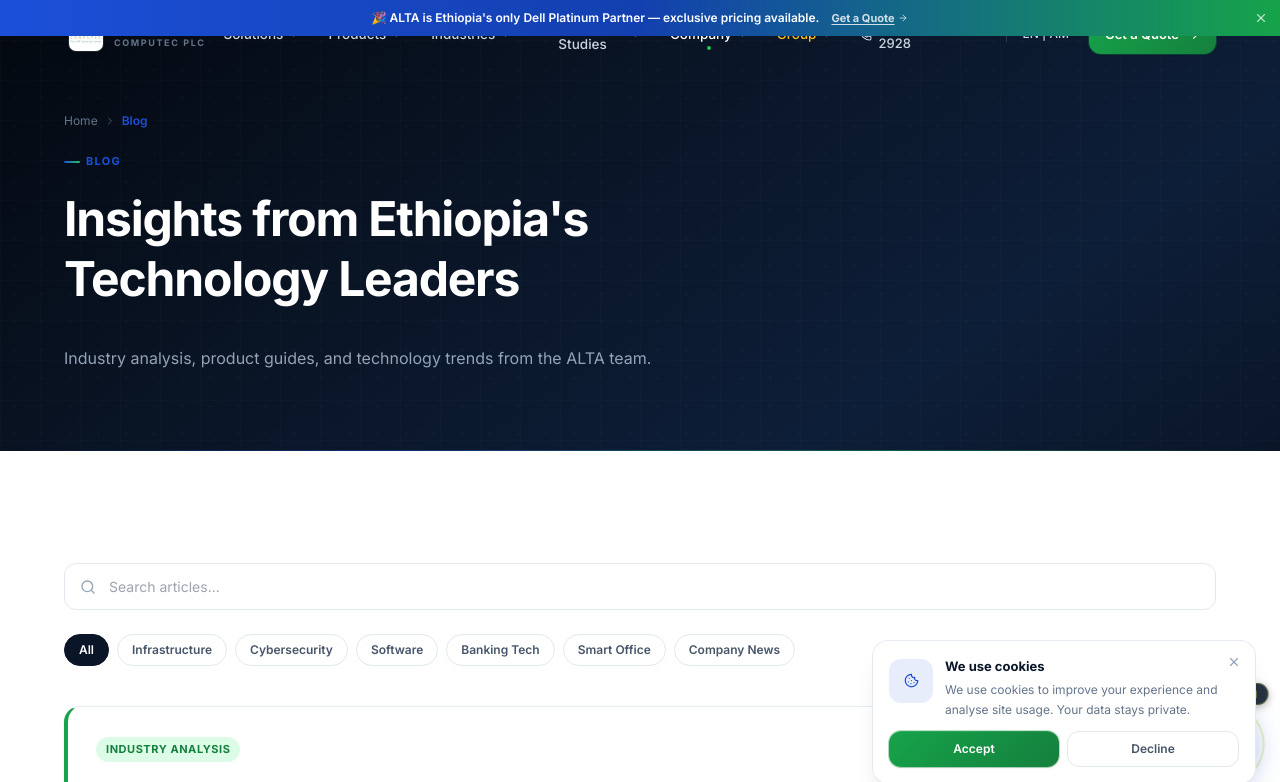
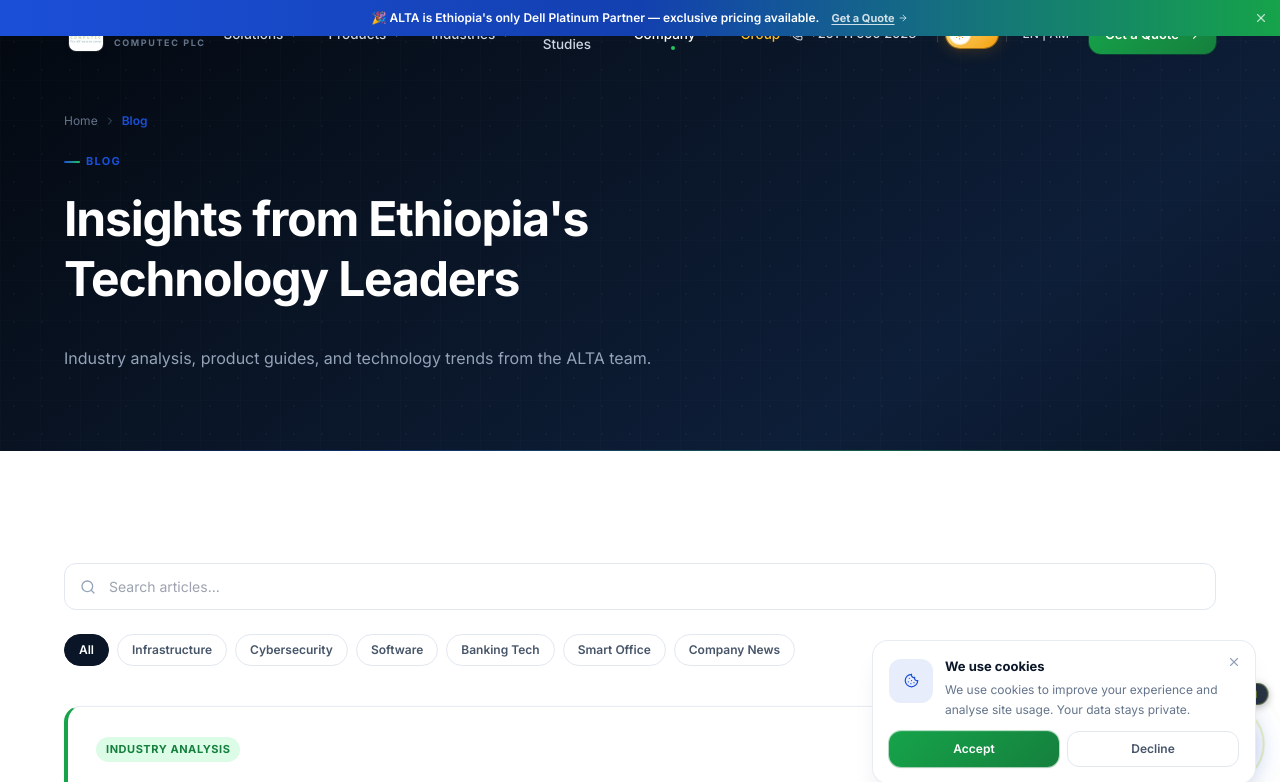
Before and after one commit to teddymillion/alta_computec, a React (Vite) app: page /blog in a window 1280 px wide. Shown: the top 782 px of the page. Built offline with nearby package versions, Linux system fonts and the light colour scheme.

Commit message:
refine the whole page to be primium

```diff
--- a/index.html
+++ b/index.html
@@ -14,6 +14,9 @@
     <link rel="preconnect" href="https://fonts.gstatic.com" crossorigin />
     <link href="https://fonts.googleapis.com/css2?family=Inter:opsz,wght@14..32,300;14..32,400;14..32,500;14..32,600;14..32,700;14..32,800;14..32,900&display=swap" rel="stylesheet" />
     <title>ALTA Computec PLC — Ethiopia's #1 Enterprise IT Partner</title>
+    <script>
+      (function(){var t=localStorage.getItem('alta_theme')||'light';if(t==='dark')document.documentElement.classList.add('dark');})();
+    </script>
   </head>
   <body>
     <div id="root"></div>
--- a/src/App.jsx
+++ b/src/App.jsx
@@ -1,5 +1,6 @@
 import { useState, useEffect } from 'react';
 import { Routes, Route } from 'react-router-dom';
+import { ThemeProvider } from './context/ThemeContext';
 
 import Navbar from './components/Navbar';
 import Hero from './components/Hero';
@@ -73,7 +74,7 @@ export default function App() {
   }
 
   return (
-    <>
+    <ThemeProvider>
       <div id="scroll-progress" style={{ width: `${scrollProgress}%` }} aria-hidden="true" />
       <AnnouncementBanner />
       <Routes>
@@ -89,6 +90,6 @@ export default function App() {
         <Route path="/group" element={<GroupPage />} />
       </Routes>
       <CookieConsent />
-    </>
+    </ThemeProvider>
   );
 }
--- a/src/components/Navbar.jsx
+++ b/src/components/Navbar.jsx
@@ -1,6 +1,7 @@
 import { useState, useEffect, useRef } from 'react';
 import { ChevronDown, Menu, X, Phone, ArrowRight } from 'lucide-react';
 import { Link, useNavigate, useLocation } from 'react-router-dom';
+import ThemeToggle from './ThemeToggle';
 
 const LATA_MEGA = [
   { label: 'About LATA',        href: 'https://coffeelata.com/about' },
@@ -174,7 +175,7 @@ export default function Navbar() {
             </Link>
 
             {/* Desktop Nav */}
-            <nav className="hidden lg:flex items-center" aria-label="Main navigation">
+            <nav className="hidden lg:flex items-center min-w-0" aria-label="Main navigation">
               {NAV_ITEMS.map((item) => {
                 const active = isActive(item);
                 return (
@@ -342,14 +343,16 @@ export default function Navbar() {
             </nav>
 
             {/* Right Actions */}
-            <div className="hidden lg:flex items-center gap-2">
+            <div className="hidden lg:flex items-center gap-2 flex-shrink-0 whitespace-nowrap">
               <a href="tel:+251115502928" className="flex items-center gap-1.5 text-[13px] font-medium px-3 py-2 rounded-lg transition-colors duration-150 text-slate-300 hover:text-white" aria-label="Call ALTA Computec">
                 <Phone size={13} aria-hidden="true" />
                 <span className="hidden xl:inline">+251 11 550 2928</span>
               </a>
               <div className="w-px h-4 bg-white/15" aria-hidden="true" />
+              <ThemeToggle />
+              <div className="w-px h-4 bg-white/15" aria-hidden="true" />
               <button className="text-[12px] font-medium px-2 py-1.5 rounded-lg transition-colors duration-150 text-slate-300 hover:text-white" aria-label="Switch language">EN | AM</button>
-              <Link to="/contact" className="btn-primary !text-[13px] !px-4 !py-2.5 ml-1" style={{ minHeight: '38px' }}>
+              <Link to="/contact" className="btn-primary !text-[13px] !px-4 !py-2.5 ml-1 whitespace-nowrap" style={{ minHeight: '38px' }}>
                 Get a Quote <ArrowRight size={13} />
               </Link>
             </div>
--- /dev/null
+++ b/src/components/ThemeToggle.jsx
@@ -0,0 +1,79 @@
+import { Sun, Moon } from 'lucide-react';
+import { useTheme } from '../context/ThemeContext';
+
+export default function ThemeToggle() {
+  const { theme, toggleTheme } = useTheme();
+  const isDark = theme === 'dark';
+
+  return (
+    <button
+      onClick={toggleTheme}
+      aria-label={isDark ? 'Switch to light mode' : 'Switch to dark mode'}
+      aria-pressed={isDark}
+      className="focus-visible:outline-none focus-visible:ring-2 focus-visible:ring-alta-blue rounded-full flex-shrink-0"
+      style={{
+        position: 'relative',
+        display: 'flex',
+        alignItems: 'center',
+        width: '52px',
+        height: '28px',
+        borderRadius: '14px',
+        padding: 0,
+        border: 'none',
+        cursor: 'pointer',
+        flexShrink: 0,
+        background: isDark
+          ? 'linear-gradient(135deg, #060D1A 0%, #1B4FD8 100%)'
+          : 'linear-gradient(135deg, #FDE68A 0%, #F59E0B 100%)',
+        boxShadow: isDark
+          ? '0 0 0 1px rgba(27,79,216,0.5), 0 0 18px rgba(27,79,216,0.3), inset 0 1px 0 rgba(255,255,255,0.07)'
+          : '0 0 0 1px rgba(245,158,11,0.6), 0 0 18px rgba(245,158,11,0.25), inset 0 1px 0 rgba(255,255,255,0.45)',
+        transition: 'background 0.4s ease, box-shadow 0.4s ease',
+      }}
+    >
+      {/* Tiny star dots visible in dark mode */}
+      <span
+        aria-hidden="true"
+        style={{
+          position: 'absolute',
+          inset: 0,
+          borderRadius: '14px',
+          overflow: 'hidden',
+          pointerEvents: 'none',
+          opacity: isDark ? 1 : 0,
+          transition: 'opacity 0.3s ease',
+        }}
+      >
+        <span style={{ position: 'absolute', width: 2, height: 2, borderRadius: '50%', background: 'rgba(255,255,255,0.7)', top: 7, left: 8 }} />
+        <span style={{ position: 'absolute', width: 1.5, height: 1.5, borderRadius: '50%', background: 'rgba(255,255,255,0.45)', top: 15, left: 13 }} />
+        <span style={{ position: 'absolute', width: 1, height: 1, borderRadius: '50%', background: 'rgba(255,255,255,0.55)', top: 10, left: 17 }} />
+      </span>
+
+      {/* Sliding knob */}
+      <span
+        aria-hidden="true"
+        style={{
+          position: 'absolute',
+          top: '4px',
+          left: isDark ? '24px' : '4px',
+          width: '20px',
+          height: '20px',
+          borderRadius: '50%',
+          background: '#ffffff',
+          display: 'flex',
+          alignItems: 'center',
+          justifyContent: 'center',
+          boxShadow: isDark
+            ? '0 2px 8px rgba(0,0,0,0.55), 0 0 0 1px rgba(255,255,255,0.08)'
+            : '0 2px 8px rgba(245,158,11,0.35), 0 0 0 1px rgba(255,255,255,0.9)',
+          transition: 'left 0.38s cubic-bezier(0.34,1.56,0.64,1), box-shadow 0.3s ease',
+        }}
+      >
+        {isDark
+          ? <Moon size={11} style={{ color: '#1B4FD8' }} />
+          : <Sun size={11} style={{ color: '#F59E0B' }} />
+        }
+      </span>
+    </button>
+  );
+}
--- /dev/null
+++ b/src/context/ThemeContext.jsx
@@ -0,0 +1,29 @@
+import { createContext, useContext, useEffect, useState } from 'react';
+
+const ThemeContext = createContext(null);
+
+export function ThemeProvider({ children }) {
+  const [theme, setTheme] = useState(
+    () => localStorage.getItem('alta_theme') || 'light'
+  );
+
+  useEffect(() => {
+    const root = document.documentElement;
+    if (theme === 'dark') {
+      root.classList.add('dark');
+    } else {
+      root.classList.remove('dark');
+    }
+    localStorage.setItem('alta_theme', theme);
+  }, [theme]);
+
+  const toggleTheme = () => setTheme(t => (t === 'dark' ? 'light' : 'dark'));
+
+  return (
+    <ThemeContext.Provider value={{ theme, toggleTheme }}>
+      {children}
+    </ThemeContext.Provider>
+  );
+}
+
+export const useTheme = () => useContext(ThemeContext);
--- a/src/index.css
+++ b/src/index.css
@@ -409,3 +409,145 @@
 .loading-bar {
   animation: progressFill 1.2s cubic-bezier(0.4, 0, 0.2, 1) forwards;
 }
+
+/* ─── Dark Mode ─────────────────────────────────────────────────────────────── */
+
+/* Smooth body transition when theme switches */
+body { transition: background-color 0.3s ease, color 0.3s ease; }
+
+html.dark { color-scheme: dark; }
+
+html.dark body {
+  background-color: #060D1A;
+  color: #F1F5F9;
+}
+
+html.dark ::selection {
+  background-color: rgba(27,79,216,0.35);
+  color: #F1F5F9;
+}
+
+/* ── Section & page backgrounds ── */
+html.dark .section-depth-light {
+  background: #060D1A;
+  box-shadow: inset 0 1px 0 rgba(255,255,255,0.04), inset 0 -1px 0 rgba(255,255,255,0.02);
+}
+html.dark .bg-white {
+  background-color: #0D1B2E;
+}
+html.dark .bg-slate-50\/80 {
+  background-color: rgba(6,13,26,0.9) !important;
+}
+html.dark .bg-slate-50 {
+  background-color: #060D1A !important;
+}
+html.dark .bg-slate-100 {
+  background-color: rgba(255,255,255,0.06) !important;
+}
+html.dark .bg-blue-50 {
+  background-color: rgba(59,130,246,0.12) !important;
+}
+html.dark .bg-green-50 {
+  background-color: rgba(34,197,94,0.12) !important;
+}
+html.dark .bg-amber-50 {
+  background-color: rgba(245,158,11,0.12) !important;
+}
+html.dark .bg-red-50 {
+  background-color: rgba(239,68,68,0.12) !important;
+}
+html.dark .bg-purple-50 {
+  background-color: rgba(139,92,246,0.12) !important;
+}
+html.dark .bg-yellow-50 {
+  background-color: rgba(234,179,8,0.12) !important;
+}
+
+/* ── Card component ── */
+html.dark .card-light {
+  background: rgba(13,27,46,0.95);
+  border-color: rgba(255,255,255,0.08);
+  box-shadow: 0 1px 3px rgba(0,0,0,0.35), 0 1px 2px rgba(0,0,0,0.25);
+}
+html.dark .card-light:hover {
+  border-color: rgba(255,255,255,0.13);
+  box-shadow: 0 12px 32px rgba(0,0,0,0.45), 0 4px 8px rgba(0,0,0,0.3);
+}
+
+/* ── Typography ── */
+html.dark .section-heading { color: #F1F5F9; }
+html.dark .section-subheading { color: #94A3B8; }
+html.dark .text-navy-900 { color: #F1F5F9; }
+html.dark .text-slate-700 { color: #CBD5E1; }
+html.dark .text-slate-600 { color: #CBD5E1; }
+html.dark .text-slate-500 { color: #94A3B8; }
+html.dark .text-blue-700  { color: #93C5FD; }
+html.dark .text-green-700 { color: #86EFAC; }
+html.dark .text-amber-700 { color: #FCD34D; }
+html.dark .text-red-700   { color: #FCA5A5; }
+html.dark .text-purple-700{ color: #C4B5FD; }
+html.dark .text-yellow-700{ color: #FDE047; }
+html.dark .text-slate-900 { color: #F1F5F9; }
+
+/* ── Borders ── */
+html.dark .border-slate-200 { border-color: rgba(255,255,255,0.09); }
+html.dark .border-slate-200\/80 { border-color: rgba(255,255,255,0.07); }
+html.dark .border-slate-300 { border-color: rgba(255,255,255,0.13); }
+html.dark .border-slate-100 { border-color: rgba(255,255,255,0.05); }
+html.dark .border-amber-200\/80 { border-color: rgba(245,158,11,0.28); }
+html.dark .border-blue-200\/80  { border-color: rgba(59,130,246,0.28); }
+html.dark .border-green-200\/80 { border-color: rgba(34,197,94,0.28); }
+html.dark .divide-y > * + * { border-color: rgba(255,255,255,0.06); }
+html.dark .divide-slate-100 > * + * { border-color: rgba(255,255,255,0.06); }
+
+/* ── Form elements ── */
+html.dark .form-input {
+  background: rgba(255,255,255,0.04);
+  border-color: rgba(255,255,255,0.10);
+  color: #F1F5F9;
+  box-shadow: inset 0 1px 2px rgba(0,0,0,0.25);
+}
+html.dark .form-input:hover { border-color: rgba(255,255,255,0.16); }
+html.dark .form-input:focus {
+  background: rgba(255,255,255,0.06);
+  border-color: #1B4FD8;
+  box-shadow: 0 0 0 3px rgba(27,79,216,0.22), inset 0 1px 2px rgba(0,0,0,0.1);
+}
+html.dark .form-input::placeholder { color: rgba(148,163,184,0.45); }
+html.dark .form-label { color: #64748B; }
+html.dark select.form-input option { background: #0D1B2E; color: #F1F5F9; }
+
+/* ── Buttons ── */
+html.dark .btn-outline {
+  background: rgba(255,255,255,0.04);
+  border-color: rgba(255,255,255,0.15);
+  color: #F1F5F9;
+  box-shadow: none;
+}
+html.dark .btn-outline:hover {
+  background: rgba(27,79,216,0.1);
+  border-color: rgba(27,79,216,0.5);
+  color: #93C5FD;
+  box-shadow: 0 0 0 3px rgba(27,79,216,0.1);
+}
+html.dark .btn-ghost { color: #93C5FD; }
+html.dark .btn-ghost:hover { background: rgba(27,79,216,0.1); }
+
+/* ── Icon wraps — richer tint on dark bg ── */
+html.dark .icon-wrap-blue   { background: rgba(27,79,216,0.18); }
+html.dark .icon-wrap-green  { background: rgba(22,163,74,0.18); }
+html.dark .icon-wrap-amber  { background: rgba(245,158,11,0.18); }
+html.dark .icon-wrap-indigo { background: rgba(99,102,241,0.18); }
+html.dark .icon-wrap-sky    { background: rgba(14,165,233,0.18); }
+html.dark .icon-wrap-slate  { background: rgba(100,116,139,0.18); }
+
+/* ── Tier badges ── */
+html.dark .tier-platinum { background: rgba(245,158,11,0.13); border-color: rgba(245,158,11,0.28); color: #FCD34D; }
+html.dark .tier-gold     { background: rgba(234,179,8,0.13);  border-color: rgba(234,179,8,0.28);  color: #FDE047; }
+html.dark .tier-premier  { background: rgba(59,130,246,0.13); border-color: rgba(59,130,246,0.28); color: #93C5FD; }
+html.dark .tier-auth     { background: rgba(100,116,139,0.13);border-color: rgba(100,116,139,0.2); color: #94A3B8; }
+
+/* ── Scrollbar in dark mode ── */
+html.dark ::-webkit-scrollbar-track { background: #060D1A; }
+html.dark ::-webkit-scrollbar-thumb { background: rgba(27,79,216,0.3); }
+html.dark ::-webkit-scrollbar-thumb:hover { background: rgba(27,79,216,0.5); }
--- a/tailwind.config.js
+++ b/tailwind.config.js
@@ -1,6 +1,7 @@
 /** @type {import('tailwindcss').Config} */
 export default {
   content: ['./index.html', './src/**/*.{js,ts,jsx,tsx}'],
+  darkMode: 'class',
   theme: {
     extend: {
       colors: {
```
